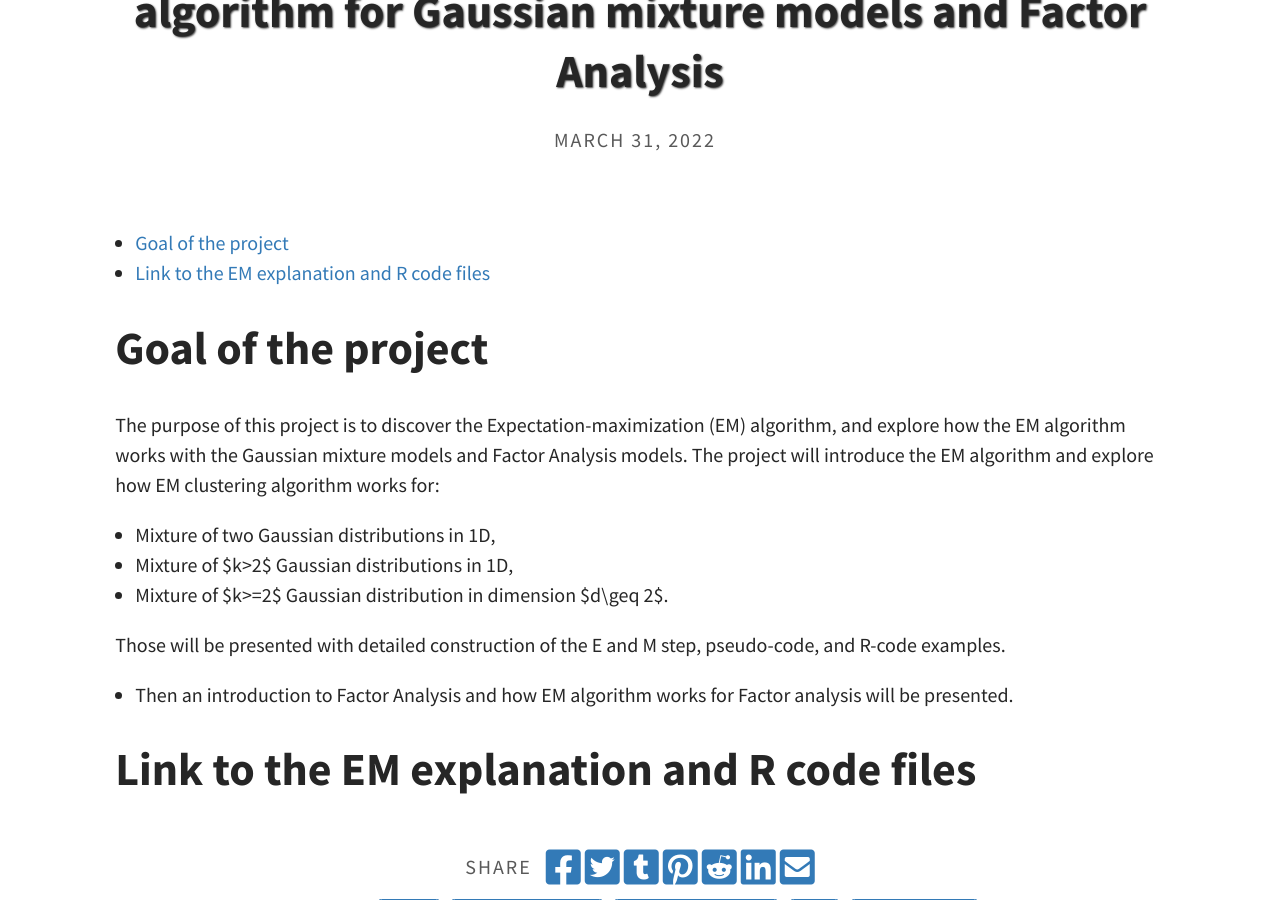
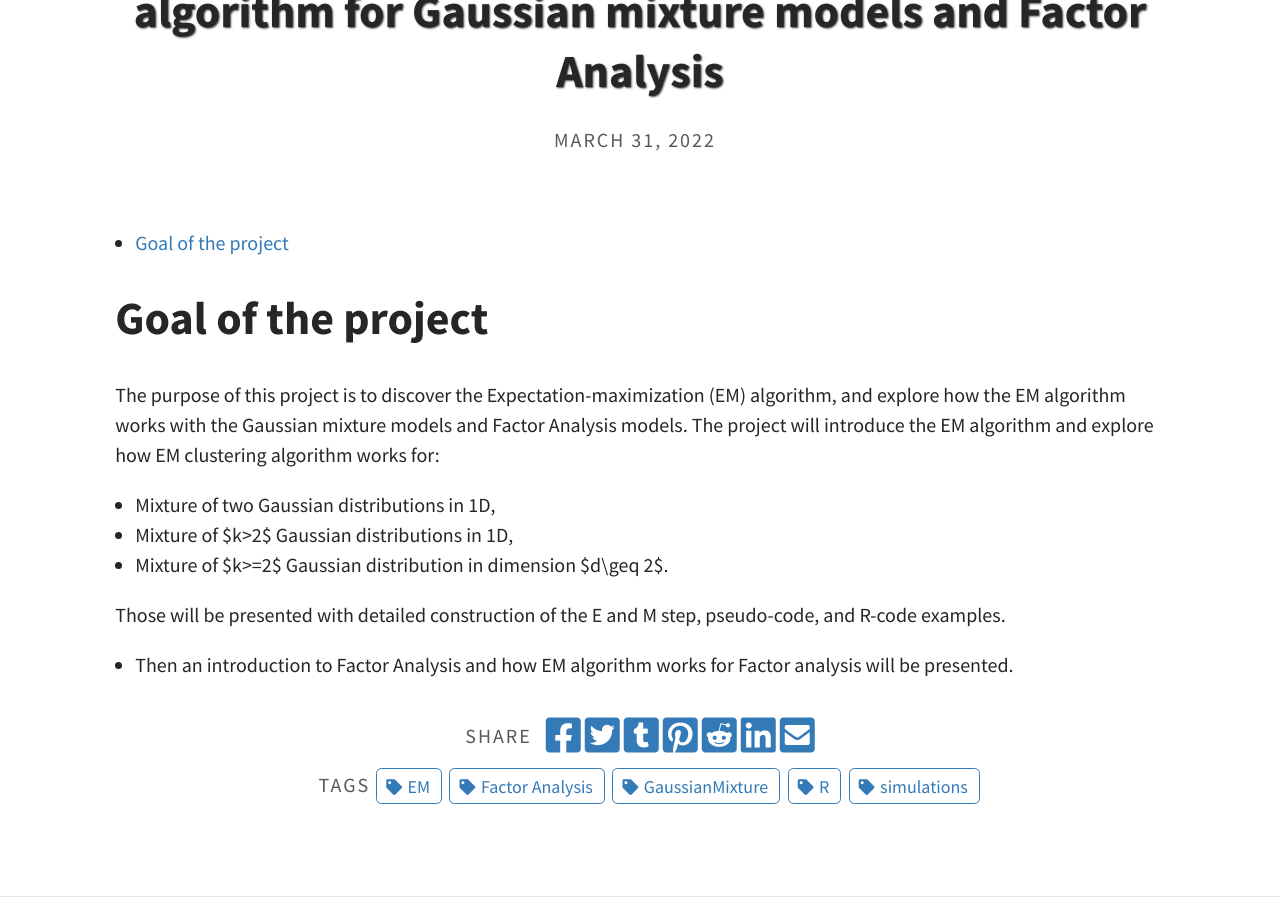
Before and after one commit to tranktle/porfolio, a Jekyll site: the page built from _posts/2022-03-31-EM-Mixture-Gaussian.md, in a window 1280 px wide and 900 px high, scrolled down 235 px. Built offline with Jekyll 4.4.1, drawn with Linux system fonts in a browser that asks for light colours.

Commit message:
Update 2022-03-31-EM-Mixture-Gaussian.md

```diff
--- a/_posts/2022-03-31-EM-Mixture-Gaussian.md
+++ b/_posts/2022-03-31-EM-Mixture-Gaussian.md
@@ -18,5 +18,3 @@ The project will introduce the EM algorithm and explore how EM clustering algori
 
 Those will be presented with detailed construction of the E and M step, pseudo-code, and R-code examples.
   - Then an introduction to Factor Analysis and how EM algorithm works for Factor analysis will be presented.
-
-# Link to the EM explanation and R code files
```
